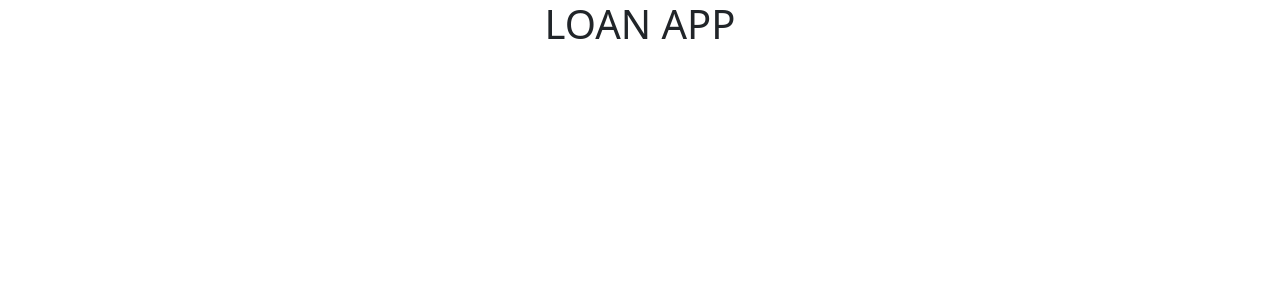
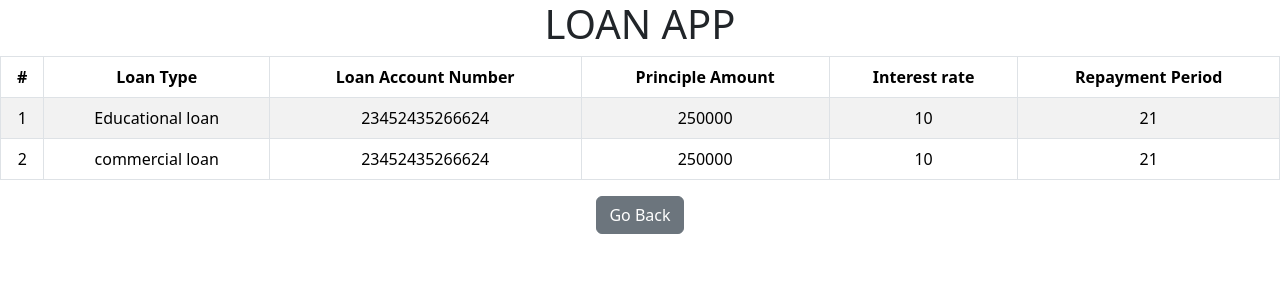
Before and after one commit to hshashank06/LOAN-MANAGEMENT-APP, a React (Create React App) app: page /view-loan in a window 1280 px wide. Before the commit this address had no page. Shown: the top 300 px of the page. Built offline with nearby package versions, Linux system fonts and the light colour scheme.

Commit message:
Loan apply and loan view

```diff
--- a/src/App.js
+++ b/src/App.js
@@ -8,6 +8,8 @@ import {BrowserRouter as Router, Route, Routes, Link} from 'react-router-dom'
 import Button from 'react-bootstrap/Button'
 import 'bootstrap/dist/css/bootstrap.min.css'
 import Userdashboard from './components/User_dashboard';
+import Viewloan from './components/View_loan';
+import LoanApplyForm from './components/LoanApplyForm';
 
 function App() {
 
@@ -29,6 +31,8 @@ function App() {
         <Route path='/user-dashboard' element={<Userdashboard/>} />
         <Route path='/admin-dashboard' element={<AdminDashboard/>} />
         <Route path='/customer' element={<CustomerManagement/>}/>
+       <Route path='/view-loan' element={<Viewloan/>}/>
+      < Route path='/apply-loan' element={<LoanApplyForm/>}/>
       </Routes>
 
     </div>
--- /dev/null
+++ b/src/components/LoanApplyForm.js
@@ -0,0 +1,59 @@
+import {useState, useEffect} from 'react'
+import Button from 'react-bootstrap/Button'
+import Form from 'react-bootstrap/Form'
+import {Link} from 'react-router-dom'
+import { Col } from 'react-bootstrap'
+
+const LoanApplyForm = () =>{
+    const [firstName,setFirstName]=useState('')
+    const [dob,setdob] = useState('');
+    const [lastName,setLastName]=useState('')
+    const [email,setEmail]=useState('')
+    const [age,setAge]=useState('')
+    const [password,setPassword]=useState('')
+    const [errorValues,setErrorValues]=useState({})
+    const [submit,setSubmit]=useState(false)
+    const [registrationError,setRegistrationError]=useState({})
+    return(
+       <div style={{
+        margin:"auto",
+        width:"30%",
+        flexDirection: "column",
+        alignItems:"center",
+        justifyContent:"center",
+
+    }}> <Link to='/apply-loan' ></Link>
+        <Form className="loan-form" >
+            <Form.Group>
+
+                {/* <Col xs={3}> */}
+                <Form.Label>Loan Type</Form.Label>
+                <Form.Control type="text" placeholder="Add Loan Type" />
+                {/* </Col> */}
+            </Form.Group>
+            <Form.Group>
+                {/* <Col xs={3}> */}
+                <Form.Label>Loan Amount</Form.Label>
+                <Form.Control type="text" placeholder="Add Loan Amount" />
+                {/* </Col> */}
+            </Form.Group>
+            <Form.Group>
+                {/* <Col xs={3}> */}
+                <Form.Label>First Name</Form.Label>
+                <Form.Control type="text" placeholder="Add First Name" />
+                {/* </Col> */}
+            </Form.Group>
+            <Form.Group>
+                {/* <Col xs={3}> */}
+                <Form.Label>Last Name</Form.Label>
+                <Form.Control type="text" placeholder="Add Last Name" />
+                {/* </Col> */}
+            </Form.Group>
+            <Button type="submit" >Apply</Button>
+            <Link to='/user-dashboard'><Button variant="secondary" >Go Back</Button></Link>
+
+        </Form>
+        </div>
+            )
+            }
+export default LoanApplyForm
--- a/src/components/User_dashboard.js
+++ b/src/components/User_dashboard.js
@@ -1,7 +1,11 @@
 import React from "react";
 import Button from 'react-bootstrap/Button'
+import { useNavigate } from "react-router-dom";
+import { Link } from "react-router-dom";
+
 function Userdashboard()
 {
+    const navigate= useNavigate();
     return(
         <>
         <div style={{
@@ -13,13 +17,11 @@ function Userdashboard()
             height: "50vh"
         }}>
             <h1>User Dashboard</h1>
-           <p>  <Button variant="primary" size="lg">View Loan</Button> </p>
-           <p> <Button variant="primary" size="lg">
-                Apply For Loan
-            </Button> </p>
-           <p> <Button variant="primary" size="lg">
+           <Link to='/view-loan'> <Button variant="primary" size="lg">View Loan</Button> </Link>
+           <Link to='/apply-loan'> <Button variant="primary" size="lg" > Apply For Loan</Button> </Link>
+            <Link to= '/'> <Button variant="primary" size="lg">
                 View Items Purchased
-            </Button> </p>
+            </Button> </Link>
         </div>
         </>
     );
--- /dev/null
+++ b/src/components/View_loan.js
@@ -0,0 +1,56 @@
+import {Link} from 'react-router-dom'
+import  Button  from 'react-bootstrap/Button'
+import Table from 'react-bootstrap/Table'
+const Viewloan=()=>{
+    const dummyData=[
+        {
+            "loantype":"Educational loan",
+            "accountnumber":"23452435266624",
+            "principleamount":"250000",
+            "interestrate":10,
+            "Repaymentperiod":21
+        },
+
+        {
+            "loantype":"commercial loan",
+            "accountnumber":"23452435266624",
+            "principleamount":"250000",
+            "interestrate":10,
+            "Repaymentperiod":21
+        }
+    ]
+    return(
+        <div>
+            <Link to='/view-loan'> </Link>
+            <Table striped bordered hover>
+            <thead>
+                <tr>
+                <th>#</th>
+                <th>Loan Type </th>
+                <th>Loan Account Number</th>
+                <th>Principle Amount</th>
+                <th>Interest rate</th>
+                <th> Repayment Period</th>
+                </tr>
+            </thead>
+            <tbody>
+                {
+                    dummyData && dummyData.map((loan)=>(
+                        <tr key={loan.loantype}>
+                            <td>{dummyData.indexOf(loan)+1}</td>
+                            <td>{loan.loantype}</td>
+                            <td>{loan.accountnumber}</td>
+                            <td>{loan.principleamount}</td>
+                            <td>{loan.interestrate}</td>
+                            <td>{loan.Repaymentperiod}</td>
+                        </tr>
+                    ))
+                }
+            </tbody>
+            </Table>
+            <Link to='/user-dashboard'><Button variant="secondary">Go Back</Button></Link>
+        </div>
+    )
+}
+
+export default Viewloan
--- a/src/components/login.js
+++ b/src/components/login.js
@@ -29,7 +29,6 @@ function Login(){
             console.log(data)
             if(data === "VERIFIED"){
                 alert("LOGIN IS COMPLETE")
-
             }
             else{
                 alert("LOGIN COULD NOT BE DONE")
```
